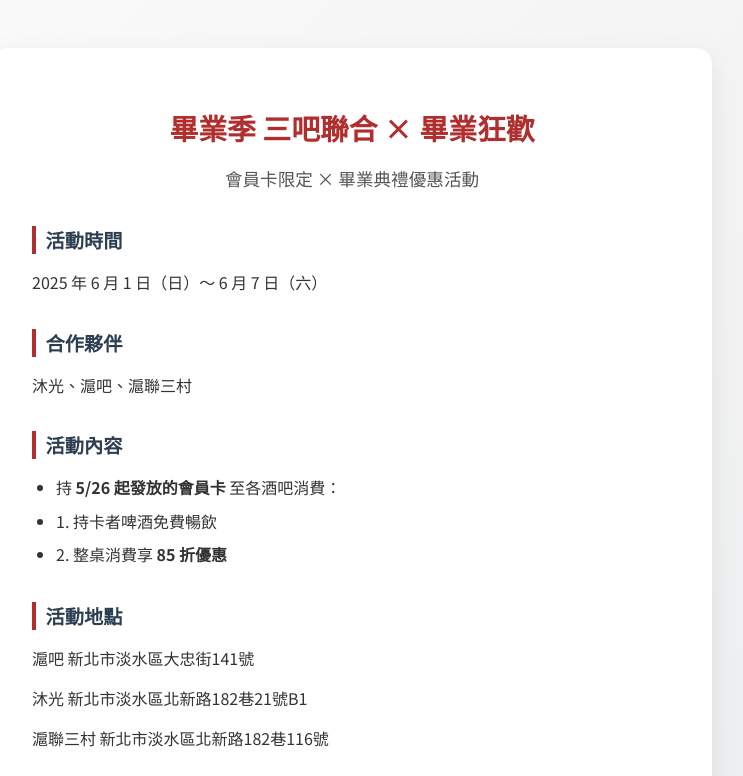
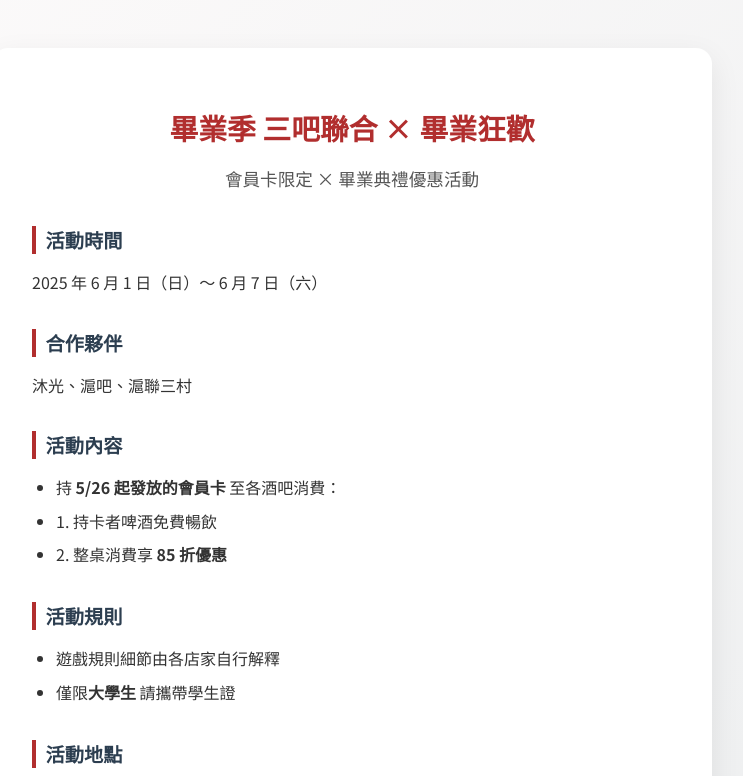
Before and after one commit to moriaryy981/whobar.github.io, a plain HTML site: page index.html in a window 1280 px wide. Shown: the top 776 px of the page, without its empty margins (288-1031 px from the left). Drawn offline with Linux system fonts and the light colour scheme.

Commit message:
Update index.html

```diff
--- a/index.html
+++ b/index.html
@@ -85,6 +85,12 @@
       <li>2. 整桌消費享 <strong>85 折優惠</strong></li>
     </ul>
 
+    <h2>活動規則</h2>
+    <ul>
+      <li>遊戲規則細節由各店家自行解釋</li>
+      <li>僅限<strong>大學生</strong> 請攜帶學生證</li>
+    </ul>
+
     <h2>活動地點</h2>
     <p>滬吧 新北市淡水區大忠街141號</p>
     <p>沐光 新北市淡水區北新路182巷21號B1</p>
```
